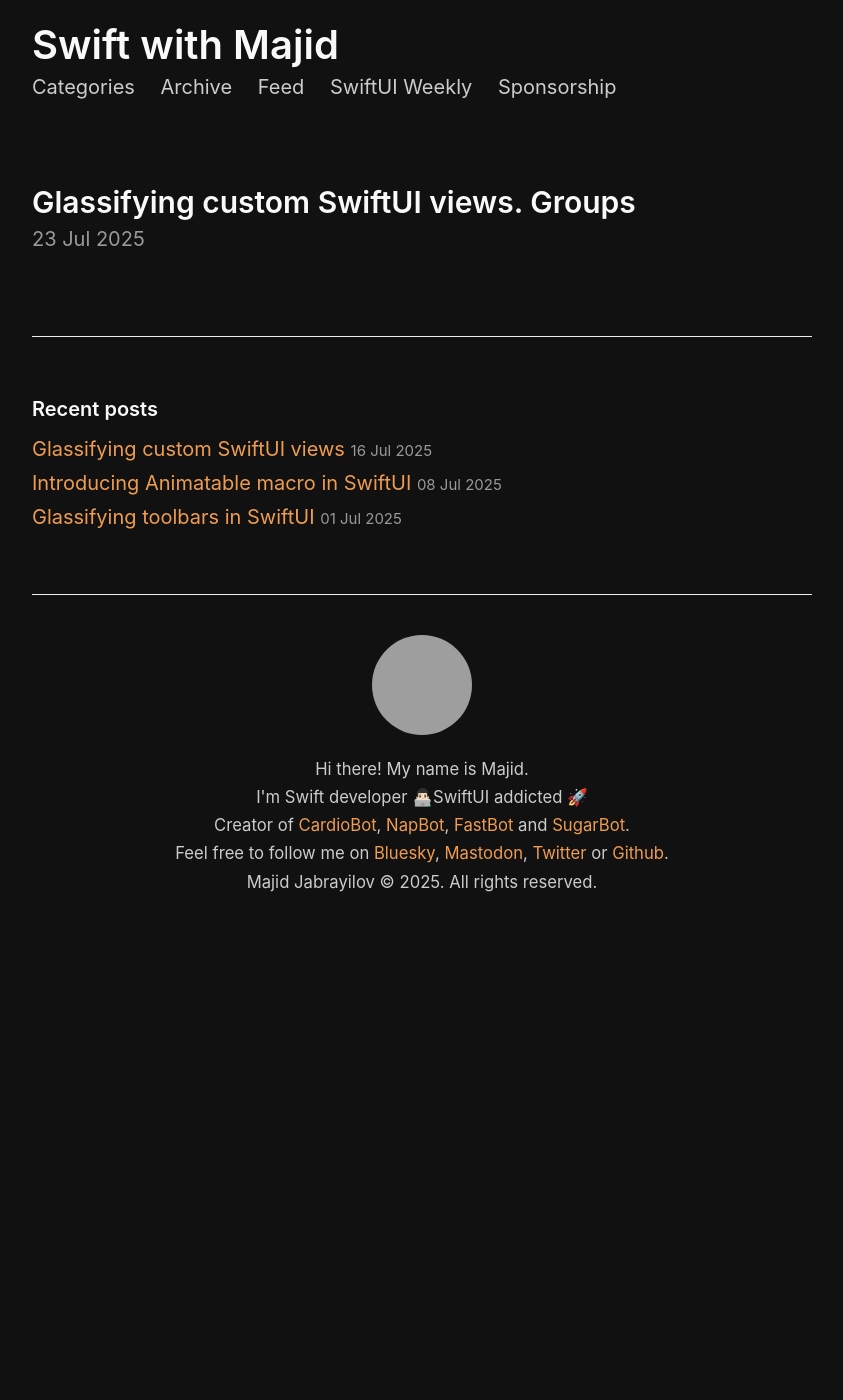
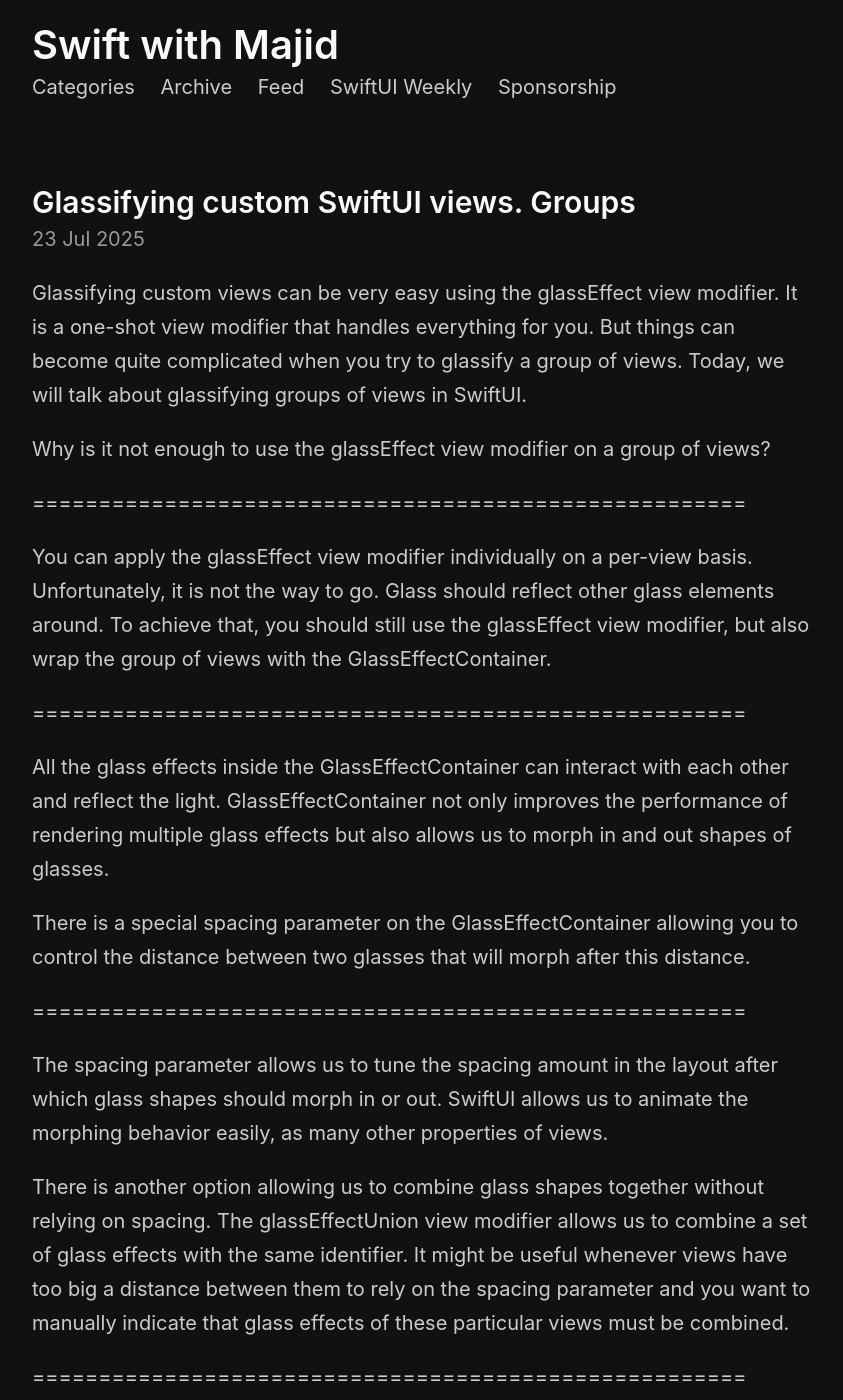
Before and after one commit to mecid/mecid.github.io, a Jekyll site: the page built from _posts/2025-07-23-glassifying-custom-swiftui-views-groups.md, in a window 1280 px wide and 1400 px high. Shown: the whole window, without its empty margins (218-1061 px from the left). Built offline with Jekyll 4.4.1, drawn with Linux system fonts in a browser that asks for light colours; some of the changed text lies outside the part shown; grey boxes are pictures that could not be loaded.

Commit message:
glass group post content added

```diff
--- a/_posts/2025-07-23-glassifying-custom-swiftui-views-groups.md
+++ b/_posts/2025-07-23-glassifying-custom-swiftui-views-groups.md
@@ -2,3 +2,27 @@
 title: Glassifying custom SwiftUI views. Groups
 layout: post
 ---
+
+Glassifying custom views can be very easy using the glassEffect view modifier. It is a one-shot view modifier that handles everything for you. But things can become quite complicated when you try to glassify a group of views. Today, we will talk about glassifying groups of views in SwiftUI.
+
+Why is it not enough to use the glassEffect view modifier on a group of views?
+
+======================================================
+
+You can apply the glassEffect view modifier individually on a per-view basis. Unfortunately, it is not the way to go. Glass should reflect other glass elements around. To achieve that, you should still use the glassEffect view modifier, but also wrap the group of views with the GlassEffectContainer.
+
+======================================================
+
+All the glass effects inside the GlassEffectContainer can interact with each other and reflect the light. GlassEffectContainer not only improves the performance of rendering multiple glass effects but also allows us to morph in and out shapes of glasses.
+
+There is a special spacing parameter on the GlassEffectContainer allowing you to control the distance between two glasses that will morph after this distance.
+
+======================================================
+
+The spacing parameter allows us to tune the spacing amount in the layout after which glass shapes should morph in or out. SwiftUI allows us to animate the morphing behavior easily, as many other properties of views.
+
+There is another option allowing us to combine glass shapes together without relying on spacing. The glassEffectUnion view modifier allows us to combine a set of glass effects with the same identifier. It might be useful whenever views have too big a distance between them to rely on the spacing parameter and you want to manually indicate that glass effects of these particular views must be combined.
+
+======================================================
+
+The glassEffectUnion view modifier combines glasses only when they have the same effect types, similar shapes, and identifiers. Keep this in mind when you try to combine glass effects manually.
```
